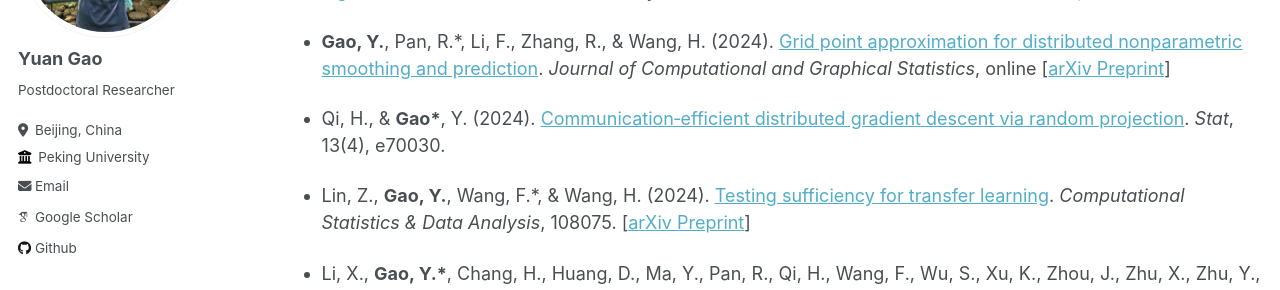
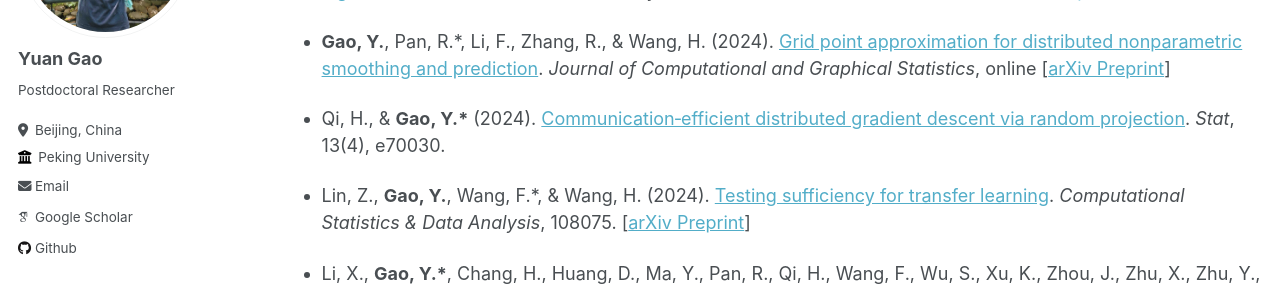
Before and after one commit to YannEmiya/YannEmiya.github.io, a Jekyll site: the page built from _pages/publications.md, in a window 1280 px wide and 900 px high. Shown: the part 223-513 px from the top of the window. Built offline with Jekyll 4.4.1, drawn with Linux system fonts in a browser that asks for light colours; some web fonts are replaced.

```diff
--- a/_pages/publications.md
+++ b/_pages/publications.md
@@ -14,7 +14,7 @@ author_profile: true
 
 - **Gao, Y.**, Pan, R.\*, Li, F., Zhang, R., & Wang, H. (2024). [Grid point approximation for distributed nonparametric smoothing and prediction](https://doi.org/10.1080/10618600.2024.2409817). *Journal of Computational and Graphical Statistics*, online [[arXiv Preprint](https://doi.org/10.48550/arXiv.2409.14079)]
 
-- Qi, H., & **Gao\***, Y. (2024). [Communication‐efficient distributed gradient descent via random projection](https://doi.org/10.1002/sta4.70030). *Stat*, 13(4), e70030.
+- Qi, H., & **Gao, Y.\*** (2024). [Communication‐efficient distributed gradient descent via random projection](https://doi.org/10.1002/sta4.70030). *Stat*, 13(4), e70030.
 
 - Lin, Z., **Gao, Y.**, Wang, F.\*, & Wang, H. (2024). [Testing sufficiency for transfer learning](https://doi.org/10.1016/j.csda.2024.108075). *Computational Statistics & Data Analysis*, 108075. [[arXiv Preprint](https://arxiv.org/abs/2304.05636)]
 
```
